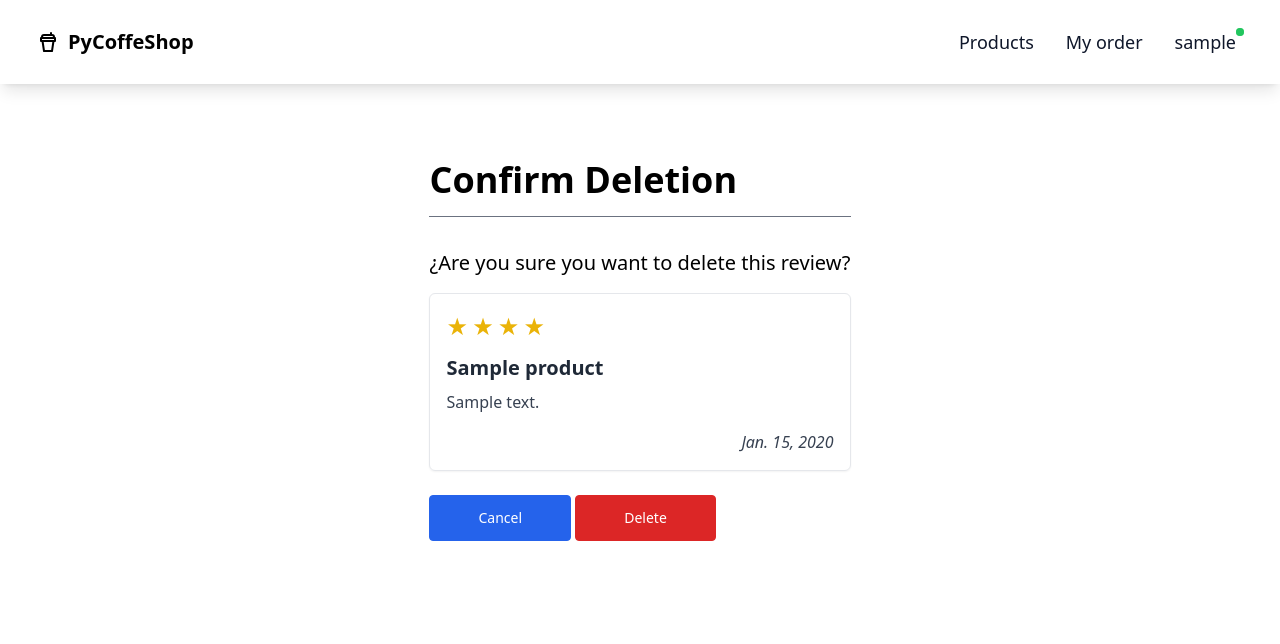
After one commit to andresagab/py_coffe_shop, a Django app: page /users/my-review-delete/1 in a window 1280 px wide. The commit adds this page. Shown: the top 644 px of the page. Run offline with Django 5.2, Linux system fonts and the light colour scheme; a user stored in the database is signed in; tables that the repository leaves empty hold one stand-in row (values such as "Sample post"); some libraries are stand-ins or nearby versions.

Commit message:
v0.19.0 Create UserReviewDeleteView
Create the user_review_confirm_delete.html template and update the user_reviews.html to enable deletion of user reviews, also create the delete.svg icon file and update the urls.py of users to create the 'user_review_delete' route, finally update the common_button.html template component to fix use of 'type' attribute

```diff
--- a/templates/components/buttons/common_button.html
+++ b/templates/components/buttons/common_button.html
@@ -1,6 +1,6 @@
 {% with color|default:'indigo' as color %}
     <button
-            slot="{% with type|default:'button' as type %}{{ type }}{% endwith %}"
+            type="{% with type|default:'button' as type %}{{ type }}{% endwith %}"
             class="inline-block rounded border border-{{ color }}-600 bg-{{ color }}-600 px-12 py-3 text-sm font-medium text-white hover:bg-transparent hover:text-{{ color }}-600 focus:outline-none focus:ring active:text-{{ color }}-500"
     >
         {% with name as name %}
--- /dev/null
+++ b/users/templates/users/user_review_confirm_delete.html
@@ -0,0 +1,56 @@
+{% extends "layouts/base.html" %}
+
+{% block title %}
+    Delete Review #{{ productrating.id }}
+{% endblock %}
+
+{% block content %}
+
+    <div class="container mx-auto w-full lg:w-max pt-4 lg:pt-0 lg:p-6">
+
+        {#  section title  #}
+        <h1 class="font-bold text-4xl pb-4 border-b border-gray-500 w-full mb-8">Confirm Deletion</h1>
+
+        {#  paragraph  #}
+        <p class="font-medium text-lg lg:text-xl mb-4">¿Are you sure you want to delete this review?</p>
+
+        {#  review  #}
+        <blockquote class="border border-gray-200 shadow-sm hover:shadow-lg rounded-md p-4 transition ease duration-150 mb-6">
+            <header class="flex flex-col gap-3">
+                <div class="inline-flex items-start justify-start">
+                    {% with ''|center:productrating.rating as range %}
+                        <div class="inline-block items-start" title="You rated this product with {{ product_rating.rating }}">
+                            {% for _ in range %}
+                                <span class="text-yellow-500 text-2xl">★</span>
+                            {% endfor %}
+                        </div>
+                    {% endwith %}
+                </div>
+                <h3 class="font-semibold text-xl text-gray-800">{{ productrating.product }}</h3>
+            </header>
+            <footer class="flex flex-col gap-4 mt-2">
+                <p class="font-normal text-md text-gray-700 text-pretty">{{ productrating.comment }}</p>
+                <time
+                    class="grow font-normal text-md text-gray-700 italic text-right"
+                    title="Review date"
+                >
+                    {{ productrating.created_at|date }}
+                </time>
+            </footer>
+        </blockquote>
+
+        {#  delete form  #}
+        <form method="post">
+            {% csrf_token %}
+            <input type="hidden" name="id" value="{{ productrating.id }}">
+            <a
+                href="{% url 'my_reviews' %}"
+            >
+                {% include 'components/buttons/common_button.html' with name="Cancel" color="blue" %}
+            </a>
+            {% include 'components/buttons/common_button.html' with name="Delete" color="red" type="submit" %}
+        </form>
+
+    </div>
+
+{% endblock content %}
--- a/users/urls.py
+++ b/users/urls.py
@@ -2,6 +2,7 @@ from django.urls import path
 from django.contrib.auth.views import LoginView, LogoutView
 
 from .views import RegisterView, UserReviewsView
+from .views.UserReviewDeleteView import UserReviewDeleteView
 
 urlpatterns = [
     path(
@@ -12,4 +13,5 @@ urlpatterns = [
     path('logout/', LogoutView.as_view(), name="logout"),
     path('register/', RegisterView.as_view(), name="register"),
     path('my-reviews/', UserReviewsView.as_view(), name="my_reviews"),
+    path('my-review-delete/<int:pk>', UserReviewDeleteView.as_view(), name="user_review_delete"),
 ]
--- /dev/null
+++ b/users/views/UserReviewDeleteView.py
@@ -0,0 +1,17 @@
+from django.contrib.auth.mixins import LoginRequiredMixin
+from django.views.generic import DeleteView
+from rest_framework.reverse import reverse_lazy
+
+from products.models import ProductRating
+
+
+class UserReviewDeleteView(LoginRequiredMixin, DeleteView):
+    model = ProductRating
+    template_name = "users/user_review_confirm_delete.html"
+    success_url = reverse_lazy('my_reviews')
+
+    def get_queryset(self):
+        """
+        Returns the queryset of ProductRating objects for the current user.
+        """
+        return ProductRating.objects.filter(user=self.request.user)
```
Also changed, not shown: users/templates/users/user_reviews.html (+10 -1 lines), templates/icons/delete.svg (added).
